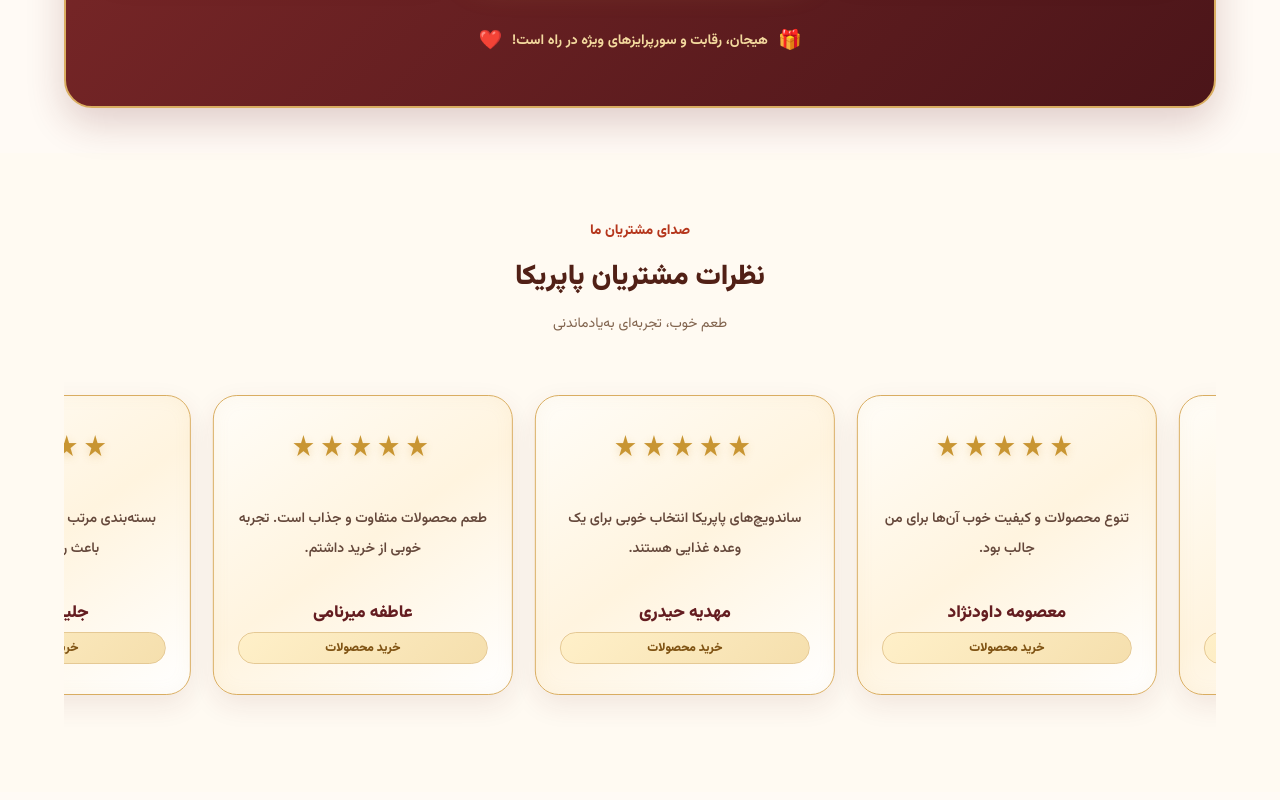
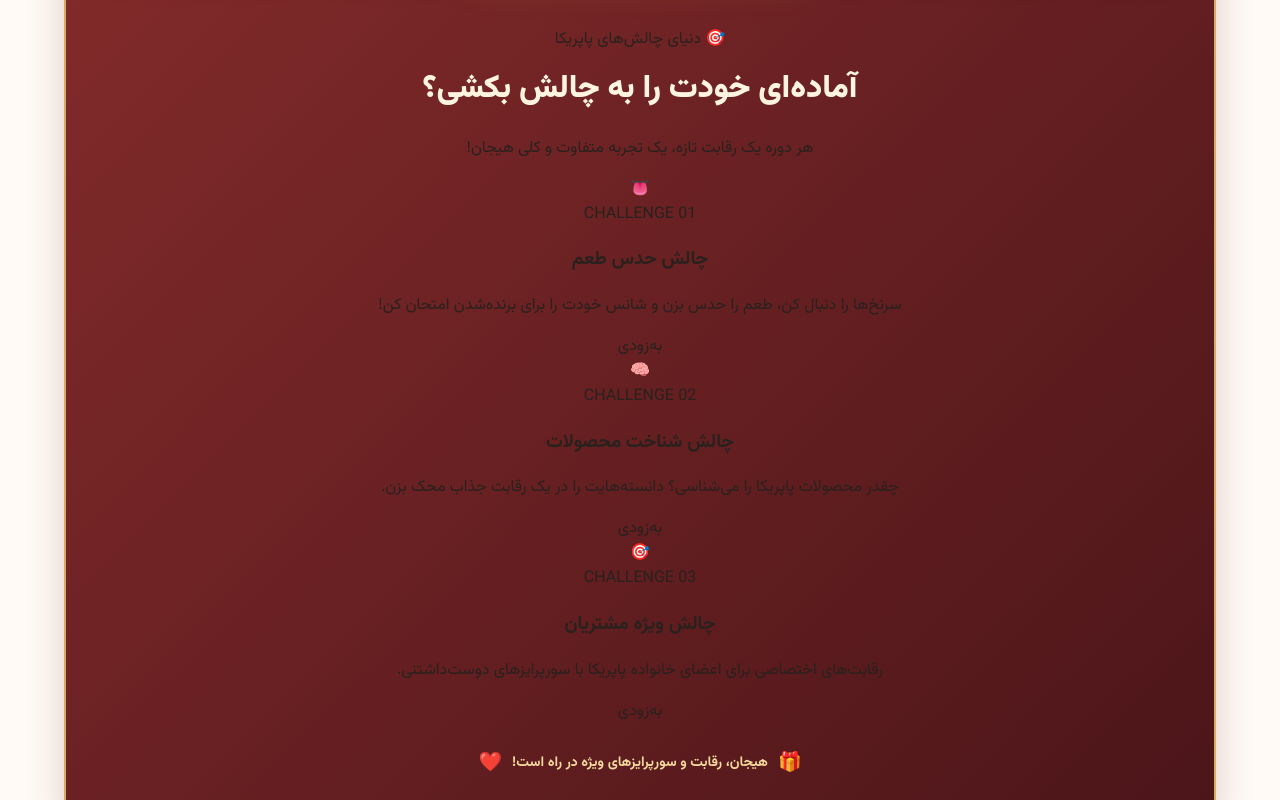
Before and after one commit to romistay/paprika-store, a React (Vite) app: page / in a window 1280 px wide. Shown: the part 5420-6220 px from the top of the page. Built offline with nearby package versions, Linux system fonts and the light colour scheme.

Commit message:
Update App.jsx

```diff
--- a/src/App.jsx
+++ b/src/App.jsx
@@ -1329,11 +1329,62 @@ setShowHamburgerMenu(false);
 
 </div>
 
-<div className="contest-footer">
-  <span>🎁</span>
-  <strong>هیجان، رقابت و سورپرایزهای ویژه در راه است!</strong>
-  <span>❤️</span>
-</div>
+
+  <div className="contest-challenges">
+
+    <div className="contest-challenges-heading">
+      <span>🎯 دنیای چالش‌های پاپریکا</span>
+      <h2>آماده‌ای خودت را به چالش بکشی؟</h2>
+      <p>
+        هر دوره یک رقابت تازه، یک تجربه متفاوت و کلی هیجان!
+      </p>
+    </div>
+
+    <div className="contest-challenges-grid">
+
+      <div className="contest-challenge-card">
+        <div className="challenge-icon">👅</div>
+        <span>CHALLENGE 01</span>
+        <h3>چالش حدس طعم</h3>
+        <p>
+          سرنخ‌ها را دنبال کن، طعم را حدس بزن
+          و شانس خودت را برای برنده‌شدن امتحان کن!
+        </p>
+        <div className="challenge-status">به‌زودی</div>
+      </div>
+
+      <div className="contest-challenge-card">
+        <div className="challenge-icon">🧠</div>
+        <span>CHALLENGE 02</span>
+        <h3>چالش شناخت محصولات</h3>
+        <p>
+          چقدر محصولات پاپریکا را می‌شناسی؟
+          دانسته‌هایت را در یک رقابت جذاب محک بزن.
+        </p>
+        <div className="challenge-status">به‌زودی</div>
+      </div>
+
+      <div className="contest-challenge-card">
+        <div className="challenge-icon">🎯</div>
+        <span>CHALLENGE 03</span>
+        <h3>چالش ویژه مشتریان</h3>
+        <p>
+          رقابت‌های اختصاصی برای اعضای خانواده پاپریکا
+          با سورپرایزهای دوست‌داشتنی.
+        </p>
+        <div className="challenge-status">به‌زودی</div>
+      </div>
+
+    </div>
+
+  </div>
+
+  <div className="contest-footer">
+    <span>🎁</span>
+    <strong>هیجان، رقابت و سورپرایزهای ویژه در راه است!</strong>
+    <span>❤️</span>
+  </div>
+
 
 </section>
 
```
